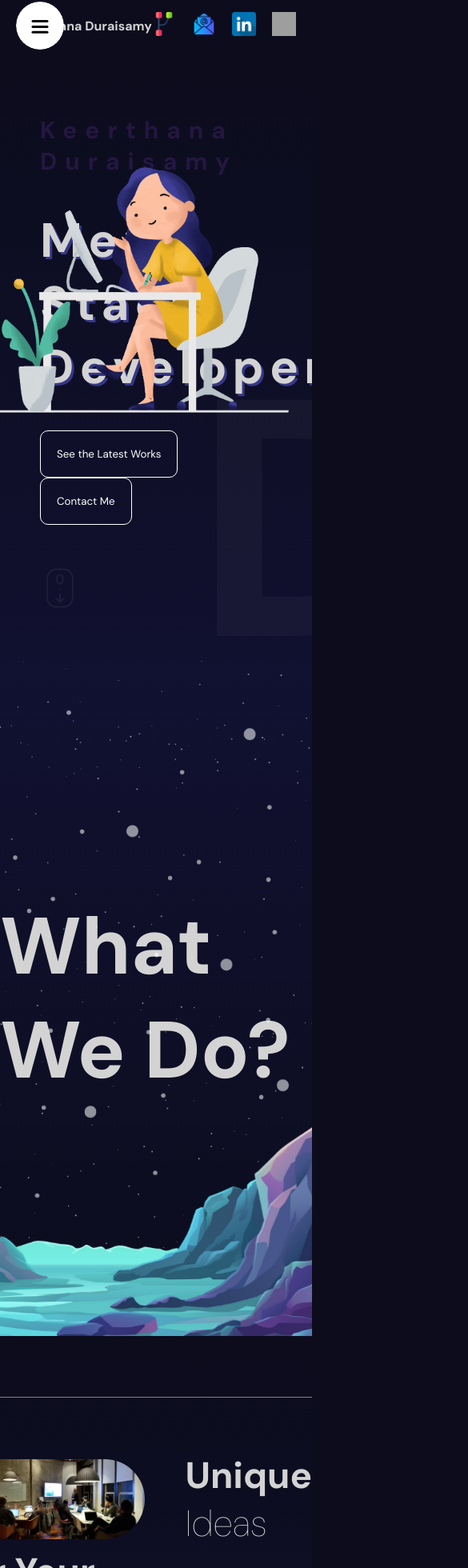
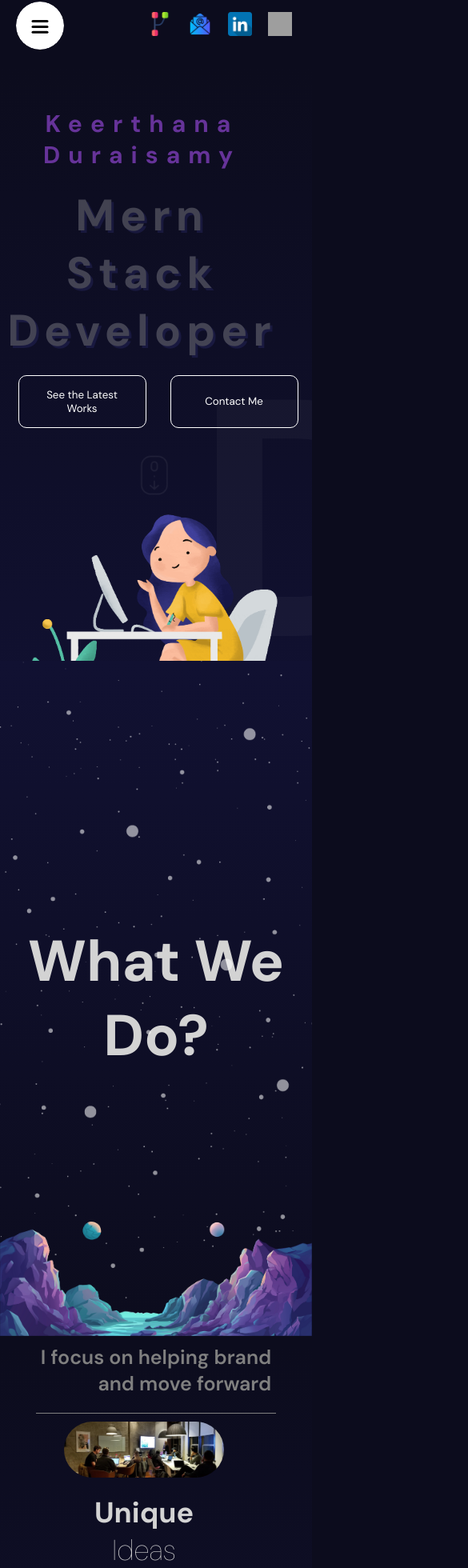
Before and after one commit to KEERTHANADURAISAM/KeerthanaDuraisamy-Portfolio, a React (Vite) app: page / in a window 390 px wide. Shown: the part 18-1978 px from the top of the page at 80% size, 585 px wide, since content can reach past the window. Built offline with nearby package versions, Linux system fonts and the light colour scheme; grey boxes are pictures that could not be loaded.

Commit message:
add media query

```diff
--- a/src/App.jsx
+++ b/src/App.jsx
@@ -18,13 +18,13 @@ const App = () => {
         <Home />
       </section>
 
-       <section id="Services">
+      <section id="Services">
         <Parallax type="services" />
       </section>
       <section>
         <About />
       </section>
-      <section id="Portfolio">
+       <section id="Portfolio">
         <Parallax type="portfolio" />
       </section>
       <Portfolio/>
--- a/src/components/about/About.jsx
+++ b/src/components/about/About.jsx
@@ -33,7 +33,7 @@ const isInView = useInView(ref,{margin:"-100px"})
   return (
     <motion.div className='about' variants={variants} initial="initial"
     ref={ref}
-animate={isInView && "animate"}
+animate={"animate"}
     // animate="animate"
     // whileInView="animate"
     >
--- a/src/components/about/About.scss
+++ b/src/components/about/About.scss
@@ -1,3 +1,4 @@
+@import "../../app.scss";
 .about {
   background: linear-gradient(180deg, #0c0c1d, #111132);
   height: 100%;
@@ -10,16 +11,29 @@
     display: flex;
     align-items: center;
     gap: 20px;
+    @include mobile{
+      align-self: center;
+      text-align: center;
+      flex-direction: column;
+        }
     p {
       font-weight: 200;
       font-size: 20px;
       color: gray;
       text-align: right;
+      @include mobile{
+        font-weight: 600;
+      font-size: 25px;
+
+      }
     }
     hr {
       width: 500px;
       border: none;
       border-top: 0.5px solid gray;
+      @include mobile{
+       width: 300px;
+          }
     }
   }
 
@@ -28,20 +42,39 @@
     display: flex;
     flex-direction: column;
     align-items: center;
-
+    @include mobile{
+      // flex: 4;
+    width: 100px;
+        }
     .title {
       display: flex;
       align-items: center;
       gap: 50px;
+      @include mobile{
+        gap: 20px;
+        text-align: center;
+        align-items: center;
+        justify-content: center;
+        margin-left:260px;
+        flex-direction: column;
+          }
       img {
         width: 300px;
         height: 100px;
         border-radius: 50px;
         object-fit: cover;
+        @include mobile{
+          width: 200px;
+          height: 70px;
+          margin-top: 10px;
+            }
       }
       h1 {
         font-size: 46px;
         font-weight: 100;
+        @include mobile{
+          font-size: 36px;
+            }
       }
       button {
         width: 300px;
@@ -61,6 +94,11 @@
     max-width: 1366px;
     padding:60px;
     margin: auto;
+    @include mobile{
+      flex-direction: column;
+      width: 100%;
+
+        }
     .box {
         padding:25px;
       border:0.5px solid gray;
@@ -68,6 +106,17 @@
       flex-direction: column;
       justify-content: space-between;
       cursor: pointer;
+      @include mobile{
+        border: none;
+      gap: 20px;
+      margin-left: 40px;
+           }
+      p{
+        @include mobile{
+
+         display: none;
+            }
+      }
       button{
         padding:10px;
         background-color: orange;
@@ -75,6 +124,14 @@
         border: none;
         height: 30px;
         cursor: pointer;
+        @include mobile{
+        background-color: transparent;
+        border: 1px solid orange;
+        border-radius: 5px;
+  color: orange;
+  width: 50%;
+  padding: 5px;
+          }
       }
     }
   }
--- a/src/components/contact/Contact.scss
+++ b/src/components/contact/Contact.scss
@@ -1,4 +1,6 @@
-.contact{
+@import "../../app.scss";
+
+.contact {
   height: 100%;
   max-width: 1366px;
   margin: auto;
@@ -7,46 +9,76 @@
   justify-content: center;
   gap: 50px;
   padding: 90px;
-   .contactTextContainer{
+
+  @include mobile{
+    width: 100%;
+    padding: 10px;
+    flex-direction: column;
+    }
+
+  .contactTextContainer {
     flex: 1;
     display: flex;
     flex-direction: column;
     gap: 40px;
-    h1{
+    @include mobile{
+      gap: 20px;
+      text-align: center;
+      margin-top: 70px;
+        }
+
+    h1 {
       font-size: 90px;
       line-height: 88px;
+      @include mobile{
+      font-size: 36px;
           }
-    span{
+    }
+    span {
       font-weight: 300;
     }
   }
-   .formContainer{
+  .formContainer {
+    flex: 1;
+    position: relative;
+background-color: rebeccapurple;
+    @include mobile{
+       padding: 50px;
+       width: 100%;
+          }
 
-    flex:1;
-    position: relative;
-    .phoneSvg{
+    .phoneSvg {
       stroke: orange;
       position: absolute;
       margin: auto;
     }
-    form{
+    form {
       display: flex;
       flex-direction: column;
       gap: 20px;
-    input,textarea{
+      input,
+      textarea {
         padding: 20px;
         background-color: transparent;
         border: 1px solid white;
         color: white;
         border-radius: 5px;
+        @include mobile{
+         padding: 10px;
+         font-weight: 600;
+         font-size: 18px;
               }
-    button{
+      }
+      button {
         padding: 20px;
         border: none;
         background-color: orange;
         cursor: pointer;
         font-weight: 500;
+        @include mobile{
+           padding: 10px;
               }
       }
     }
   }
+}
--- a/src/components/home/Home.scss
+++ b/src/components/home/Home.scss
@@ -1,5 +1,5 @@
+@import "../../app.scss";
 .hero{
-
     height: 100vh;
     overflow: hidden;
     background: linear-gradient(180deg,#0c0c1d,#111132);
@@ -10,10 +10,20 @@
         position: absolute;
         top:0;
         right: 0;
+        @include mobile{
+            height: 50%;
+            width: 100%;
+
+        top:unset;
+        bottom: 0;
+
+             }
     }
     .home-image{
-        height:450px;
-        width:450px;
+        height:100%;
+        width:100%;
+        object-fit: cover;
+        margin-top: 20px;
 
     }
     .slidingTextContainer{
@@ -40,11 +50,25 @@
         align-items: start;
         gap: 40px;
         margin-left: 50px;
+        @include mobile{
+           height: 80%;
+           width: 50%;
+           align-items:center;
+           text-align: center;
+           gap:0px;
+           }
         h2{
             font-size:30px;
             letter-spacing: 10px;
             color: rebeccapurple;
             animation: animate 3s linear infinite;
+            @include mobile{
+                // font-size: 48px;
+                text-align:center;
+                padding: 20px;
+                margin-left: 60px;
+                animation:none;
+                 }
             @keyframes animate {
                 0%{
                     opacity: 0;
@@ -58,8 +82,34 @@
             font-size: 60px;
             letter-spacing: 7px;
             text-shadow: 3px 3px #373787;
+            @include mobile{
+               font-size: 55px;
+               text-align:center;
+               animation: animate 3s linear infinite;
+               margin-left: 60px;
+
+               @keyframes animate {
+                0%{
+                    opacity: 0;
+                }
+                100%{
+                    opacity: 1;
+                }
+            }
+
+
+
+                }
         }
         .home-btns{
+            @include mobile{
+
+               padding: 20px;
+
+                display: flex;
+                margin-left:120px;
+             gap:10px;
+                }
             button{
                 padding: 20px;
                 border: 1px solid white;
@@ -67,6 +117,12 @@
                 background-color: transparent;
                 color: white;
                 margin-right: 20px;
+                @include mobile{
+                   padding: 15px;
+                   width: 160px;
+
+
+                    }
             }
         }
     }
@@ -74,5 +130,6 @@
         height:50px;
         width:50px;
         margin-bottom: 120px;
+        margin-left: 90px;
     }
 }
--- a/src/components/navbar/Navbar.scss
+++ b/src/components/navbar/Navbar.scss
@@ -13,10 +13,13 @@
 
     @include mobile{
         justify-content: flex-end;
-        padding: 20px;
+        padding: 25px;
         }
     span {
       font-weight: bold;
+      @include mobile{
+        display: none;
+      }
     }
     .social {
       display: flex;
--- a/src/components/parallax/Parallax.scss
+++ b/src/components/parallax/Parallax.scss
@@ -1,3 +1,4 @@
+@import "../../app.scss";
 .parallax{
     width: 100%;
     height: 100%;
@@ -8,6 +9,12 @@
     overflow: hidden;
     h1{
         font-size: 100px;
+
+    @include mobile{
+        font-size:72px;
+        text-align: center;
+
+        }
     }
     .mountains{
         background-image: url("/public/mountains.png");
@@ -17,6 +24,11 @@
        height: 100%;
        position: absolute;
        z-index: 3;
+
+    @include mobile{
+       background-size: contain;
+       background-repeat: no-repeat;
+        }
     }
     .planets{
         background-image: url("/public/planets.png");
@@ -26,6 +38,10 @@
        height: 100%;
        position: absolute;
        z-index: 2;
+       @include mobile{
+        background-size: contain;
+        background-repeat: no-repeat;
+         }
     }
     .stars{
         background-image: url("/public/stars.png");
--- a/src/components/portfolio/Portfolio.scss
+++ b/src/components/portfolio/Portfolio.scss
@@ -1,3 +1,5 @@
+@import "../../app.scss";
+
 .portfolio{
     position: relative;
    /* CSS */
@@ -10,6 +12,12 @@
     color: orange;
     font-size: 36px;
      /* Optional: To make the progress bar stand out */
+     @include mobile{
+        padding-top: calc(100vh - 100px);
+        font-size: 24px;
+
+        position: sticky;
+        }
   }
 
   .progressbar {
@@ -35,14 +43,30 @@ overflow: hidden;
     align-items: center;
     justify-content: center;
     gap:50px;
-    .imageContainer{
+
+    @include mobile{
+
+  flex-direction: column;
+        }
+     .imageContainer{
         flex: 1;
         height: 50%;
         margin-top: 50px;
+        @include mobile{
+    width: 100%;
+    max-height: 300px;
+
+      }
         img{
           height: 100%;
           width: 100%;
             object-fit: cover;
+
+            @include mobile{
+              object-fit: cover;
+
+          }
+
         }
     }
     }
@@ -52,12 +76,28 @@ overflow: hidden;
             flex-direction: column;
             gap: 30px;
 
+            @include mobile{
+    transform: none;
+    padding: 10px;
+    align-items: center;
+    text-align: center;
+            }
+
             h2{
                 font-size: 72px;
+
+            @include mobile{
+                font-size: 36px;
+
+            }
             }
             p{
                 color:gray ;
                 font-size: 20px;
+                @include mobile{
+                    font-size: 16px;
+
+                }
             }
             button{
                 background-color: orange;
```
Lines whose indentation alone changed are shown as unchanged.
